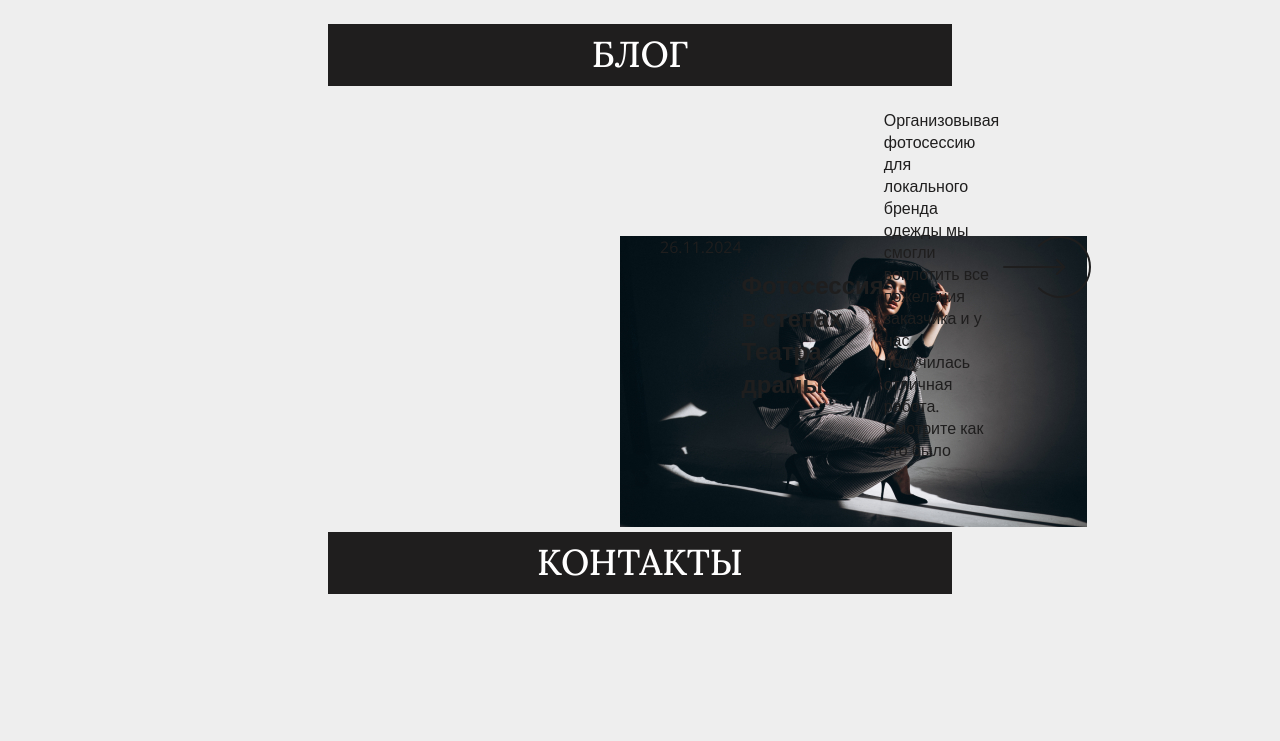
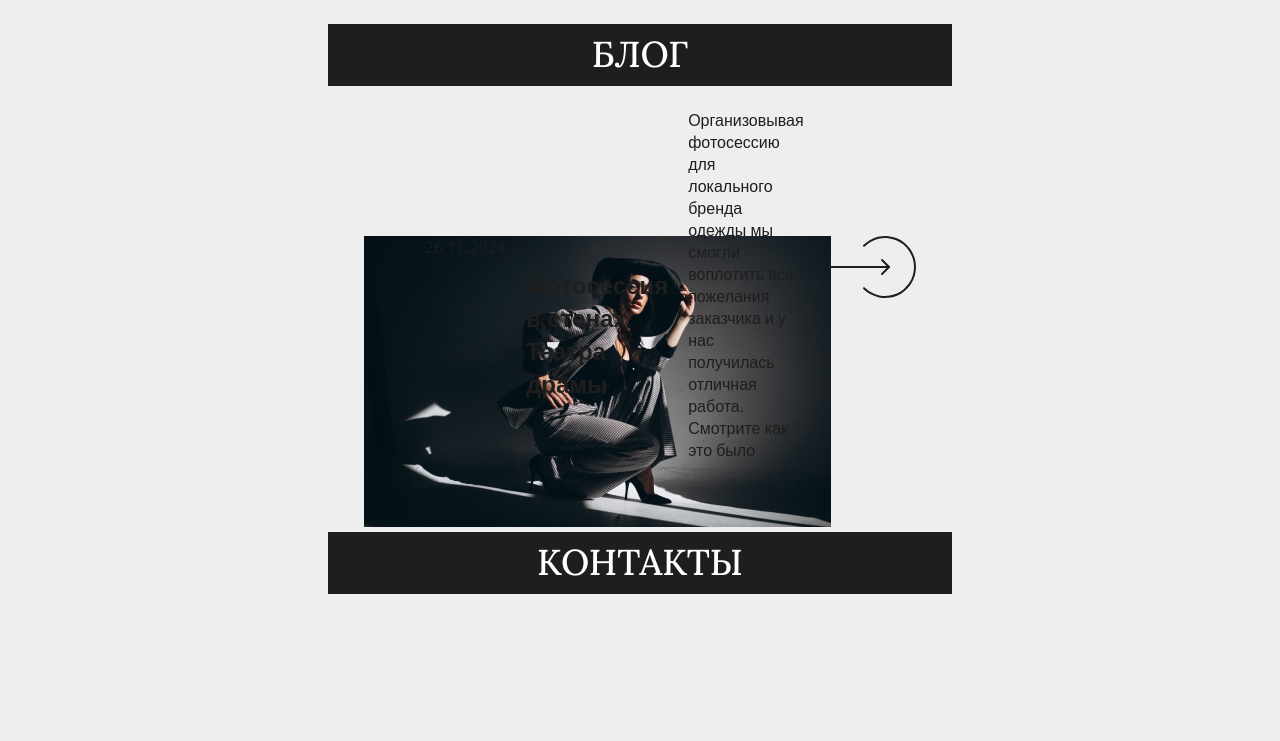
Before and after one commit to aut-vincere/aut-vincere.github.io, a website: page src/html/index.html in a window 1280 px wide. Shown: the part 1707-2448 px from the top of the page. Drawn offline with nearby package versions, Linux system fonts and the light colour scheme; files that its build step writes are made by us from their sources; files whose address does not match are found by name.

Commit message:
a little change article card

```diff
--- a/src/styles/styles.less
+++ b/src/styles/styles.less
@@ -21,10 +21,10 @@
 
 .listing__article-card {
   display: flex;
-  ////flex-direction: row;
-  ////justify-content: center;
- //// align-items: space-between;
-  ////gap: 20px;
+  flex-direction: row;
+  justify-content: center;
+align-items: space-between;
+  gap: 20px;
   margin-bottom: 90px;
   padding: 0px 290px;
   margin: 0px 290px;
```
